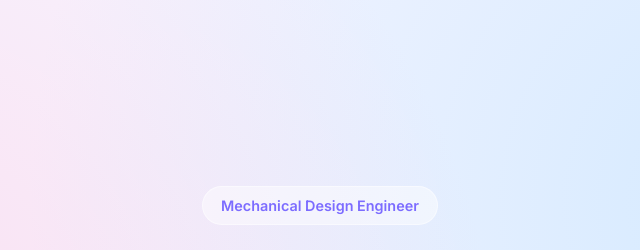
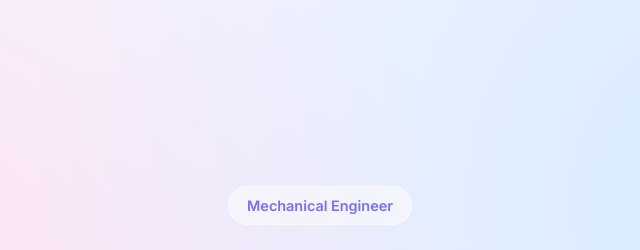
Before and after one commit to eda-yurttas/eda-yurttas.github.io, a plain HTML site: page index.html in a window 1280 px wide. Shown: the top 250 px of the page, 320-960 px from the left. Drawn offline with Linux system fonts and the light colour scheme.

Commit message:
Update portfolio

```diff
--- a/index.html
+++ b/index.html
@@ -49,7 +49,7 @@ HERO
 
         <span class="hero-tag">
 
-            Mechanical Design Engineer
+            Mechanical Engineer
 
         </span>
 
```
